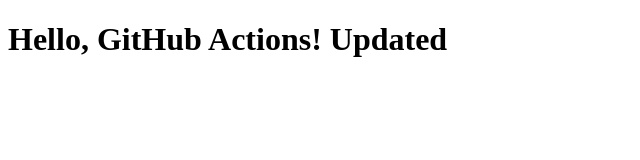
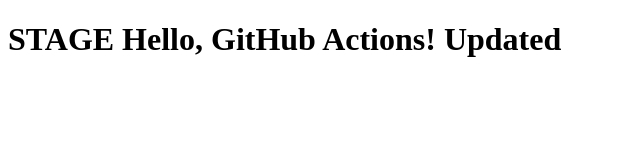
Before and after one commit to chJahanzaib1/gh-deployment-workflow, a plain HTML site: page index.html in a window 1280 px wide. Shown: the whole page, without its empty margins (0-640 px from the left). Drawn offline with Linux system fonts and the light colour scheme.

Commit message:
from nonprod

```diff
--- a/index.html
+++ b/index.html
@@ -4,6 +4,6 @@
     <title>GitHub Actions Deployment</title>
 </head>
 <body>
-    <h1>Hello, GitHub Actions! Updated</h1>
+    <h1>STAGE Hello, GitHub Actions! Updated</h1>
 </body>
 </html>
```
